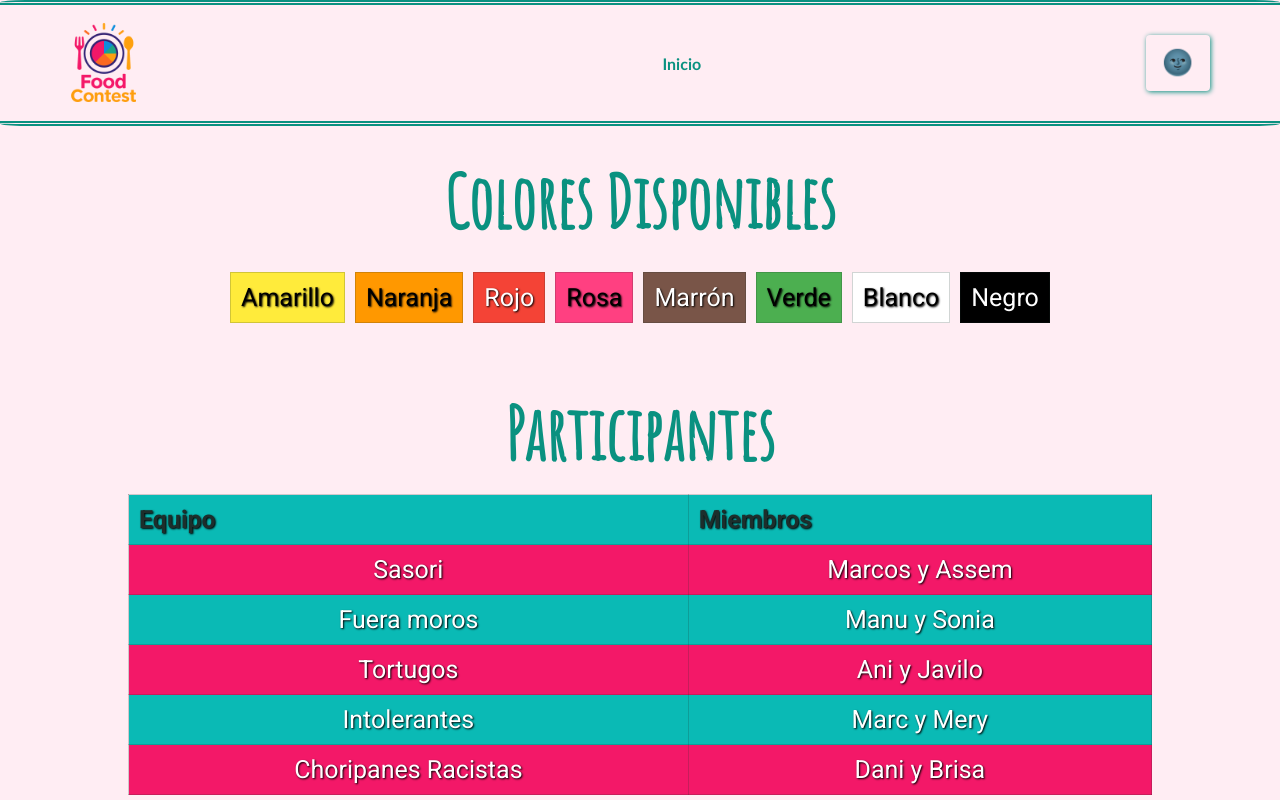
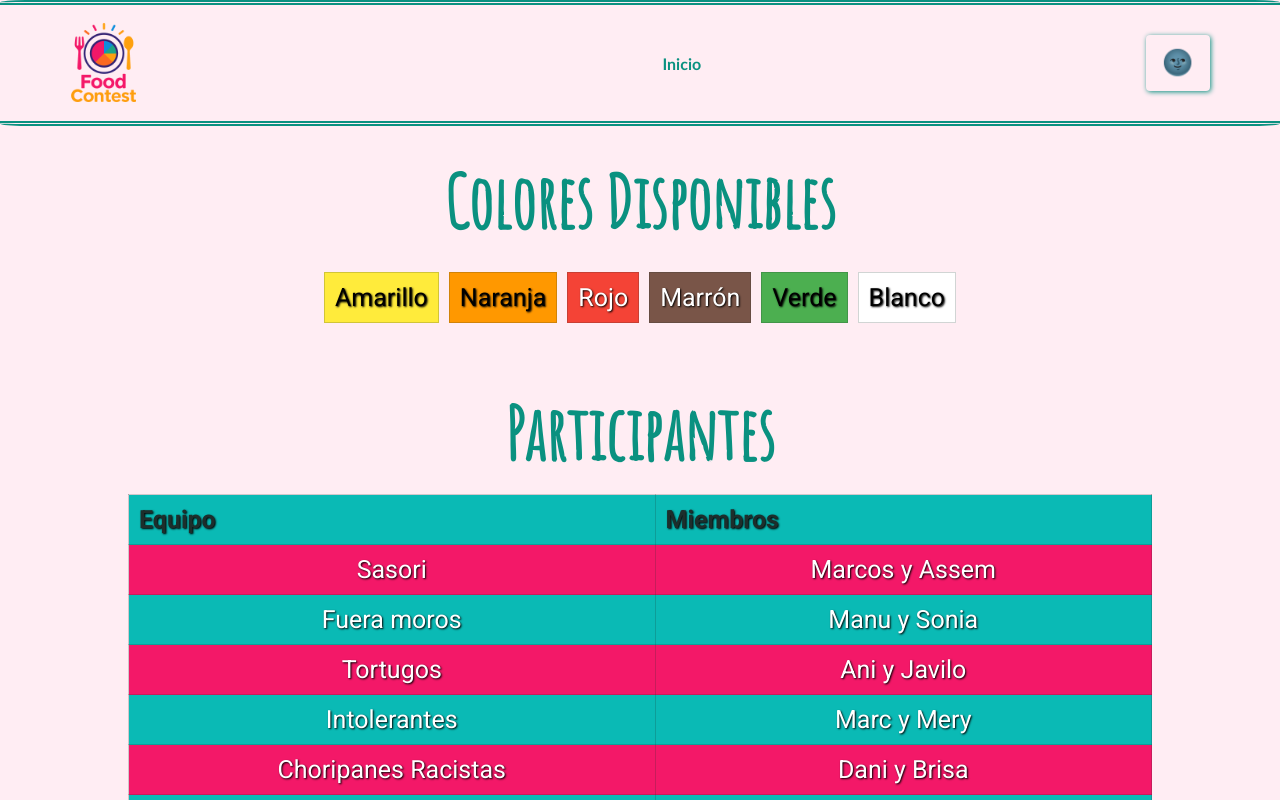
Before and after one commit to ddm19/FoodContest, a React (Vite) app: page /raffle in a window 1280 px wide. Built offline with nearby package versions, Linux system fonts and the light colour scheme.

Commit message:
fix: final participants

```diff
--- a/src/pages/raffle/raffle.tsx
+++ b/src/pages/raffle/raffle.tsx
@@ -17,11 +17,12 @@ const teams: Team[] = [
     { name: 'Tortugos', members: ['Ani', 'Javilo'] },
     { name: 'Intolerantes', members: ['Marc', 'Mery'] },
     { name: 'Choripanes Racistas', members: ['Dani', 'Brisa'] },
+    { name: 'No sabemos cocinar', members: ['Guti', 'Jorge', 'Moru'] },
 
 
 ];
 
-const colors = ['Amarillo', 'Naranja', 'Rojo', 'Rosa', 'Marrón', 'Verde', 'Blanco', 'Negro'];
+const colors = ['Amarillo', 'Naranja', 'Rojo', 'Marrón', 'Verde', 'Blanco'];
 
 const shuffle = (array: string[]): string[] => {
     const arr = [...array];
```
